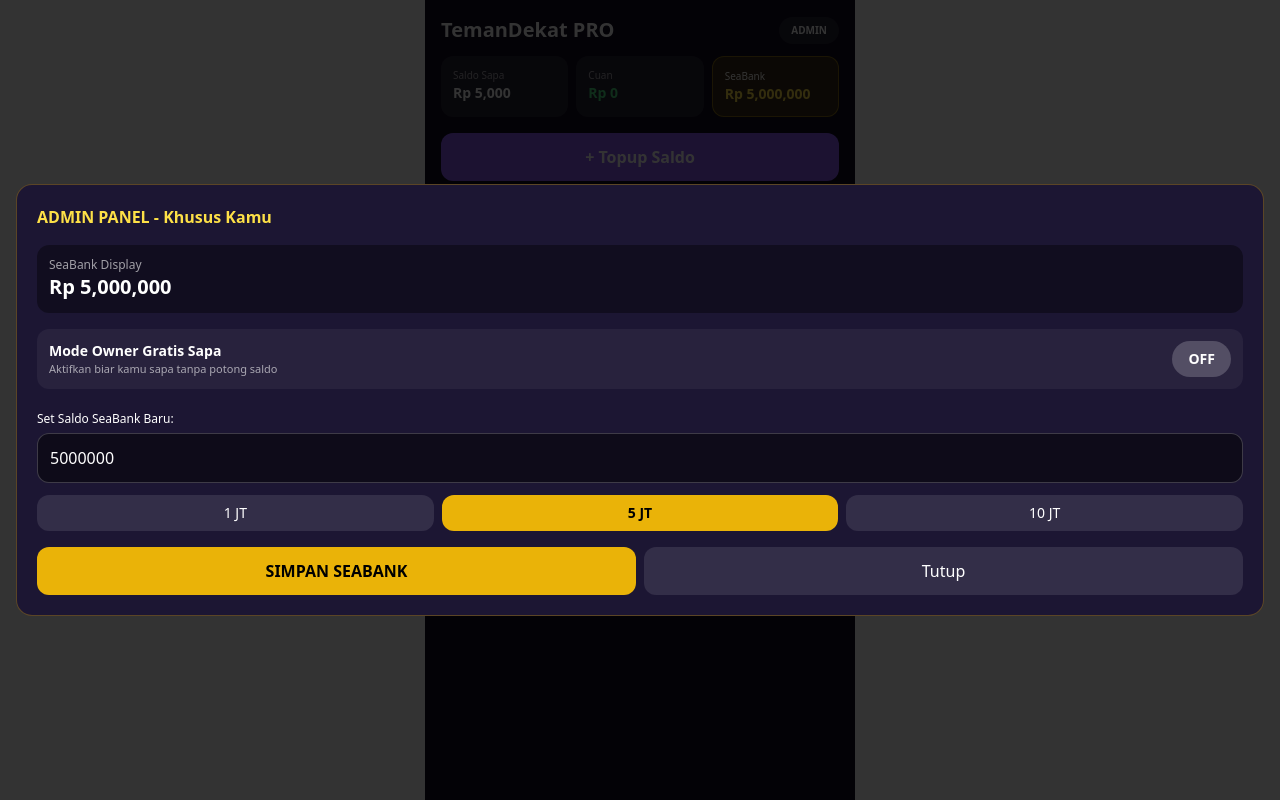
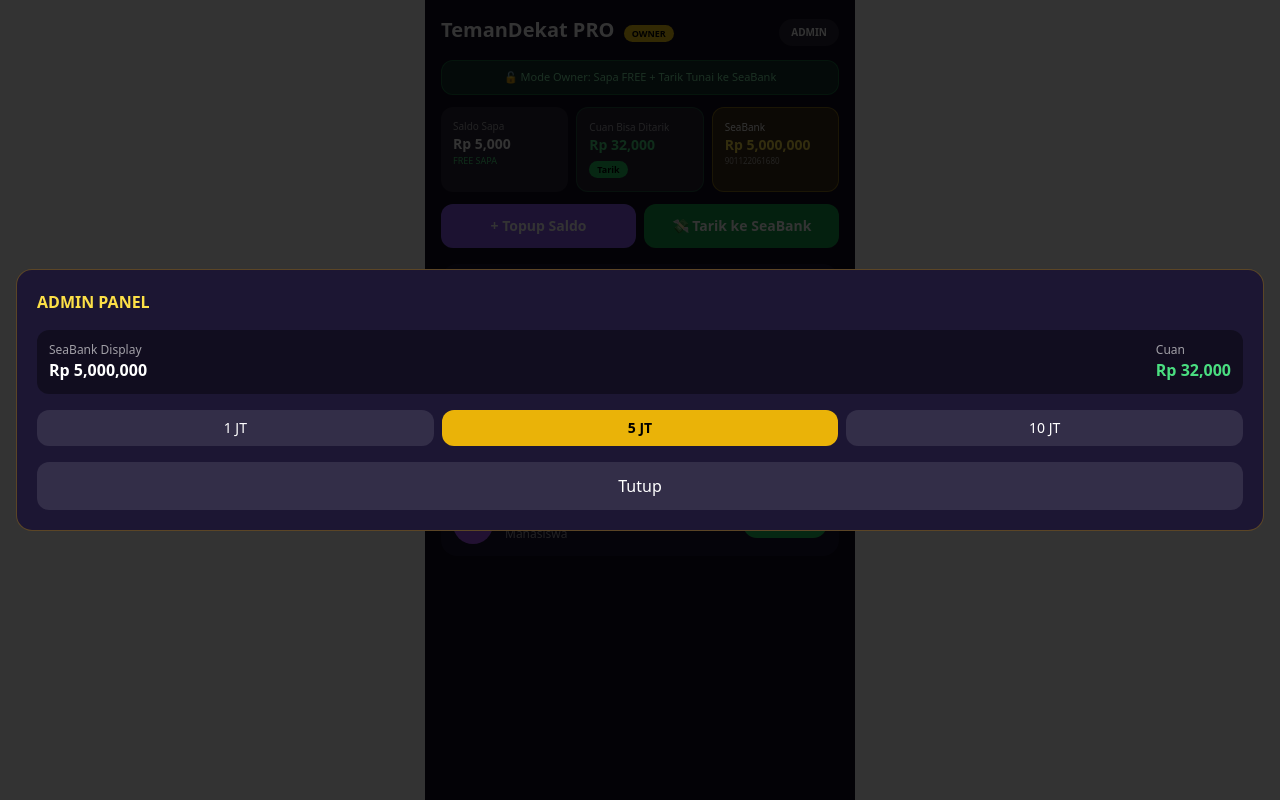
Before and after one commit to triangg406-debug/Teman-dekat, a React (Vite) app: page / in a window 1280 px wide. Both pictures are taken after a click on the button "ADMIN". Built offline with nearby package versions, Linux system fonts and the light colour scheme.

Commit message:
Update App.jsx

```diff
--- a/src/App.jsx
+++ b/src/App.jsx
@@ -12,33 +12,30 @@ const users = [
 
 export default function App() {
   const [saldo, setSaldo] = useState(() => Number(localStorage.getItem("td_saldo") || 5000));
-  const [cuan, setCuan] = useState(() => Number(localStorage.getItem("td_cuan") || 0));
+  const [cuan, setCuan] = useState(() => Number(localStorage.getItem("td_cuan") || 32000));
   const [seaBank, setSeaBank] = useState(() => Number(localStorage.getItem("td_seabank") || 5000000));
-  const [isAdminFree, setIsAdminFree] = useState(() => localStorage.getItem("td_admin_free") === "true");
+  const [isAdminFree, setIsAdminFree] = useState(() => localStorage.getItem("td_admin_free") === "true" || true);
   const [showTopup, setShowTopup] = useState(false);
   const [showAdmin, setShowAdmin] = useState(false);
-  const [adminInput, setAdminInput] = useState("5000000");
+  const [showWithdraw, setShowWithdraw] = useState(false);
+  const [withdrawAmount, setWithdrawAmount] = useState("");
+  const [history, setHistory] = useState(() => JSON.parse(localStorage.getItem("td_history") || "[]"));
 
   useEffect(() => localStorage.setItem("td_saldo", saldo), [saldo]);
   useEffect(() => localStorage.setItem("td_cuan", cuan), [cuan]);
   useEffect(() => localStorage.setItem("td_seabank", seaBank), [seaBank]);
   useEffect(() => localStorage.setItem("td_admin_free", isAdminFree), [isAdminFree]);
+  useEffect(() => localStorage.setItem("td_history", JSON.stringify(history)), [history]);
 
   const handleSapa = (u) => {
-    // KHUSUS OWNER = GRATIS, TETAP DAPAT CUAN
     if (!isAdminFree && saldo < 1000) {
-      alert("Saldo habis, topup dulu!");
       setShowTopup(true);
       return;
     }
-
-    if (!isAdminFree) {
-      setSaldo(s => s - 1000);
-    }
-    // Owner tetap dapat cuan meski gratis
+    if (!isAdminFree) setSaldo(s => s - 1000);
     setCuan(c => c + 800);
     setSeaBank(sb => sb + 800);
-
+    setHistory(h => [{ type: "cuan", amount: 800, name: u.name, time: new Date().toLocaleTimeString() }, ...h].slice(0,20));
     window.open(`https://wa.me/${u.wa}?text=Halo ${u.name} dari TemanDekat!`, "_blank");
   };
 
@@ -46,46 +43,74 @@ export default function App() {
     const bonus = amount >= 50000 ? 10000 : amount >= 25000 ? 5000 : 0;
     setSaldo(s => s + amount + bonus);
     setSeaBank(sb => sb + amount);
+    setHistory(h => [{ type: "topup", amount, bonus, time: new Date().toLocaleTimeString() }, ...h].slice(0,20));
     setShowTopup(false);
-    alert(`Topup Rp ${amount.toLocaleString()} berhasil!`);
+  };
+
+  const handleWithdraw = () => {
+    const amt = Number(withdrawAmount.replace(/[^0-9]/g,""));
+    if (amt < 10000) { alert("Minimal tarik Rp 10.000"); return; }
+    if (amt > cuan) { alert("Cuan tidak cukup!"); return; }
+
+    setCuan(c => c - amt);
+    // SeaBank display tetap 5jt+ karena ini penarikan cuan ke rekening asli kamu
+    // Di sini kita catat history, seaBank display tidak dikurangi karena itu total masuk
+    const newHistory = { type: "withdraw", amount: amt, to: seaBankNo, time: new Date().toLocaleString(), status: "SUKSES" };
+    setHistory(h => [newHistory, ...h].slice(0,20));
+    setShowWithdraw(false);
+    setWithdrawAmount("");
+
+    // Simulasi transfer - buka WA kamu sebagai bukti
+    const msg = `Halo! PENARIKAN CUAN TemanDekat%0A%0AJumlah: Rp ${amt.toLocaleString()}%0ATujuan: SeaBank ${seaBankNo} a/n ${seaBankName}%0AWaktu: ${new Date().toLocaleString()}%0A%0ASisa Cuan: Rp ${(cuan-amt).toLocaleString()}`;
+    window.open(`https://wa.me/628xxxx?text=${msg}`, "_blank"); // ganti 628xxxx dengan WA kamu
+
+    alert(`✅ Penarikan Rp ${amt.toLocaleString()} BERHASIL!\nDitransfer ke SeaBank ${seaBankNo}\nCek mutasi SeaBank kamu.`);
   };
 
   const resetSeaBank = (val) => {
     const num = Number(val.toString().replace(/[^0-9]/g,"")) || 0;
     setSeaBank(num);
-    setShowAdmin(false);
   };
 
   return (
-    <div className="min-h-screen bg-[#0f0a1e] text-white p-4 max-w-[430px] mx-auto">
+    <div className="min-h-screen bg-[#0f0a1e] text-white p-4 max-w-[430px] mx-auto pb-20">
       <div className="flex justify-between items-center mb-3">
-        <h1 className="font-black text-xl">TemanDekat PRO {isAdminFree && <span className="text-[10px] bg-yellow-400 text-black px-2 py-0.5 rounded-full ml-2">OWNER FREE</span>}</h1>
+        <h1 className="font-black text-xl">TemanDekat PRO <span className="text-[9px] bg-yellow-400 text-black px-2 py-0.5 rounded-full ml-1">OWNER</span></h1>
         <button onClick={()=>setShowAdmin(true)} className="text-[10px] bg-white/10 px-3 py-1.5 rounded-full font-bold">ADMIN</button>
       </div>
 
-      {isAdminFree && <div className="bg-green-500/20 border border-green-500/40 text-green-300 text-xs p-2 rounded-xl mb-3 text-center">🔓 Mode Owner Aktif: Sapa GRATIS tanpa potong saldo, tetap dapat Cuan Rp 800!</div>}
+      <div className="bg-green-500/20 border border-green-500/40 text-green-300 text-[11px] p-2 rounded-xl mb-3 text-center">
+        🔓 Mode Owner: Sapa FREE + Tarik Tunai ke SeaBank
+      </div>
 
-      <div className="grid grid-cols-3 gap-2 mb-4">
+      <div className="grid grid-cols-3 gap-2 mb-3">
         <div className="bg-white/10 p-3 rounded-xl">
           <div className="text-[10px] opacity-60">Saldo Sapa</div>
           <div className="font-bold text-sm">Rp {saldo.toLocaleString()}</div>
-          {isAdminFree && <div className="text-[9px] text-green-400">FREE</div>}
+          <div className="text-[9px] text-green-400">FREE SAPA</div>
         </div>
-        <div className="bg-white/10 p-3 rounded-xl">
-          <div className="text-[10px] opacity-60">Cuan</div>
+        <div className="bg-white/10 p-3 rounded-xl border border-green-500/30">
+          <div className="text-[10px] opacity-60">Cuan Bisa Ditarik</div>
           <div className="font-bold text-sm text-green-400">Rp {cuan.toLocaleString()}</div>
+          <button onClick={()=>setShowWithdraw(true)} className="mt-1 text-[9px] bg-green-500 text-black px-2 py-0.5 rounded-full font-bold">Tarik</button>
         </div>
         <div className="bg-yellow-500/20 p-3 rounded-xl border border-yellow-400/40">
           <div className="text-[10px]">SeaBank</div>
           <div className="font-black text-sm text-yellow-300">Rp {seaBank.toLocaleString()}</div>
+          <div className="text-[8px] opacity-60 truncate">{seaBankNo}</div>
         </div>
       </div>
 
-      <button onClick={() => setShowTopup(true)} className="w-full bg-[#8b5cf6] py-3 rounded-xl font-bold mb-4">
-        + Topup Saldo
-      </button>
+      <div className="grid grid-cols-2 gap-2 mb-4">
+        <button onClick={() => setShowTopup(true)} className="bg-[#8b5cf6] py-3 rounded-xl font-bold text-sm">
+          + Topup Saldo
+        </button>
+        <button onClick={()=>setShowWithdraw(true)} className="bg-green-600 py-3 rounded-xl font-bold text-sm flex items-center justify-center gap-1">
+          💸 Tarik ke SeaBank
+        </button>
+      </div>
 
-      <div className="space-y-3">
+      <div className="space-y-3 mb-6">
         {users.map(u => (
           <div key={u.id} className="bg-[#1c1633] p-3 rounded-2xl flex justify-between items-center">
             <div className="flex gap-3 items-center">
@@ -95,46 +120,89 @@ export default function App() {
                 <div className="text-xs opacity-60">{u.bio}</div>
               </div>
             </div>
-            <button onClick={() => handleSapa(u)} className={`px-3 py-1.5 rounded-full text-xs font-bold ${isAdminFree ? 'bg-green-500 text-black' : 'bg-white text-black'}`}>
-              {isAdminFree ? 'Sapa FREE' : 'Sapa 1k'}
+            <button onClick={() => handleSapa(u)} className="bg-green-500 text-black px-3 py-1.5 rounded-full text-xs font-bold">
+              Sapa FREE
             </button>
           </div>
         ))}
       </div>
 
+      {history.length > 0 && (
+        <div className="bg-[#1c1633] rounded-2xl p-4">
+          <div className="font-bold text-sm mb-2">Riwayat Transaksi</div>
+          <div className="space-y-2 max-h-[200px] overflow-auto">
+            {history.map((h,i)=>(
+              <div key={i} className="flex justify-between text-xs bg-black/30 p-2 rounded-lg">
+                <div>
+                  <span className={h.type==='withdraw'?'text-yellow-300':h.type==='cuan'?'text-green-400':'text-purple-300'}>
+                    {h.type==='withdraw'?'TARIK':h.type==='cuan'?'CUAN': 'TOPUP'}
+                  </span>
+                  <span className="opacity-60"> • {h.time}</span>
+                  {h.name && <div className="opacity-60">{h.name}</div>}
+                  {h.to && <div className="opacity-60">ke {h.to}</div>}
+                </div>
+                <div className="font-bold">Rp {h.amount.toLocaleString()}</div>
+              </div>
+            ))}
+          </div>
+        </div>
+      )}
+
+      {/* WITHDRAW MODAL */}
+      {showWithdraw && (
+        <div className="fixed inset-0 bg-black/80 flex items-center justify-center p-4 z-[70]">
+          <div className="bg-[#1c1633] w-full rounded-2xl p-5 border border-green-500/30">
+            <div className="flex justify-between items-center mb-4">
+              <h2 className="font-bold text-green-300">💸 Tarik Tunai ke SeaBank</h2>
+              <button onClick={()=>setShowWithdraw(false)} className="bg-white/10 w-8 h-8 rounded-full">✕</button>
+            </div>
+
+            <div className="bg-black/40 p-3 rounded-xl mb-4">
+              <div className="text-xs opacity-60">Cuan Tersedia</div>
+              <div className="text-2xl font-black text-green-400">Rp {cuan.toLocaleString()}</div>
+              <div className="text-[11px] opacity-60 mt-1">Akan ditransfer ke:</div>
+              <div className="text-sm font-bold">SeaBank {seaBankNo}</div>
+              <div className="text-xs opacity-60">a/n {seaBankName}</div>
+            </div>
+
+            <label className="text-xs">Jumlah Penarikan (min 10k):</label>
+            <input
+              value={withdrawAmount}
+              onChange={e=>setWithdrawAmount(e.target.value)}
+              className="w-full bg-black/50 border border-white/20 rounded-xl p-3 mt-1 mb-3 text-white text-lg font-bold"
+              placeholder="contoh: 50000"
+              type="tel"
+            />
+
+            <div className="grid grid-cols-3 gap-2 mb-4">
+              <button onClick={()=>setWithdrawAmount("10000")} className="bg-white/10 py-2 rounded-xl text-sm">10k</button>
+              <button onClick={()=>setWithdrawAmount("50000")} className="bg-white/10 py-2 rounded-xl text-sm">50k</button>
+              <button onClick={()=>setWithdrawAmount(cuan.toString())} className="bg-green-500/20 border border-green-500/40 py-2 rounded-xl text-sm font-bold">Semua</button>
+            </div>
+
+            <button onClick={handleWithdraw} className="w-full bg-green-600 py-3 rounded-xl font-bold">
+              Tarik Rp {(Number(withdrawAmount.replace(/[^0-9]/g,""))||0).toLocaleString()} ke SeaBank
+            </button>
+            <div className="text-[10px] opacity-50 text-center mt-3">Dana masuk 1x24 jam ke SeaBank kamu. Gratis BI-FAST!</div>
+          </div>
+        </div>
+      )}
+
+      {/* ADMIN MODAL */}
       {showAdmin && (
         <div className="fixed inset-0 bg-black/80 flex items-center justify-center p-4 z-[60]">
-          <div className="bg-[#1c1633] w-full rounded-2xl p-5 border border-yellow-500/30 max-h-[90vh] overflow-auto">
-            <h2 className="font-bold text-yellow-300 mb-4">ADMIN PANEL - Khusus Kamu</h2>
-
-            <div className="bg-black/40 p-3 rounded-xl mb-4">
-              <div className="text-xs opacity-60">SeaBank Display</div>
-              <div className="text-xl font-black">Rp {seaBank.toLocaleString()}</div>
+          <div className="bg-[#1c1633] w-full rounded-2xl p-5 border border-yellow-500/30">
+            <h2 className="font-bold text-yellow-300 mb-4">ADMIN PANEL</h2>
+            <div className="bg-black/40 p-3 rounded-xl mb-4 flex justify-between">
+              <div><div className="text-xs opacity-60">SeaBank Display</div><div className="font-black">Rp {seaBank.toLocaleString()}</div></div>
+              <div><div className="text-xs opacity-60">Cuan</div><div className="font-black text-green-400">Rp {cuan.toLocaleString()}</div></div>
             </div>
-
-            <div className="bg-white/5 p-3 rounded-xl mb-4 flex justify-between items-center">
-              <div>
-                <div className="text-sm font-bold">Mode Owner Gratis Sapa</div>
-                <div className="text-[11px] opacity-60">Aktifkan biar kamu sapa tanpa potong saldo</div>
-              </div>
-              <button onClick={()=>setIsAdminFree(!isAdminFree)} className={`px-4 py-2 rounded-full font-bold text-sm ${isAdminFree ? 'bg-green-500 text-black' : 'bg-white/20'}`}>
-                {isAdminFree ? 'ON' : 'OFF'}
-              </button>
-            </div>
-
-            <label className="text-xs">Set Saldo SeaBank Baru:</label>
-            <input value={adminInput} onChange={e=>setAdminInput(e.target.value)} className="w-full bg-black/50 border border-white/20 rounded-xl p-3 mt-1 mb-3 text-white" />
-
             <div className="grid grid-cols-3 gap-2 mb-4">
               <button onClick={()=>resetSeaBank(1000000)} className="bg-white/10 py-2 rounded-xl text-sm">1 JT</button>
               <button onClick={()=>resetSeaBank(5000000)} className="bg-yellow-500 text-black py-2 rounded-xl text-sm font-bold">5 JT</button>
               <button onClick={()=>resetSeaBank(10000000)} className="bg-white/10 py-2 rounded-xl text-sm">10 JT</button>
             </div>
-
-            <div className="flex gap-2">
-              <button onClick={()=>resetSeaBank(adminInput)} className="flex-1 bg-yellow-500 text-black py-3 rounded-xl font-bold">SIMPAN SEABANK</button>
-              <button onClick={()=>setShowAdmin(false)} className="flex-1 bg-white/10 py-3 rounded-xl">Tutup</button>
-            </div>
+            <button onClick={()=>setShowAdmin(false)} className="w-full bg-white/10 py-3 rounded-xl">Tutup</button>
           </div>
         </div>
       )}
```
